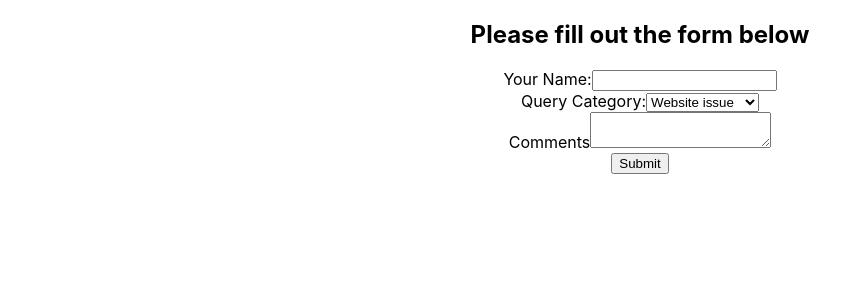
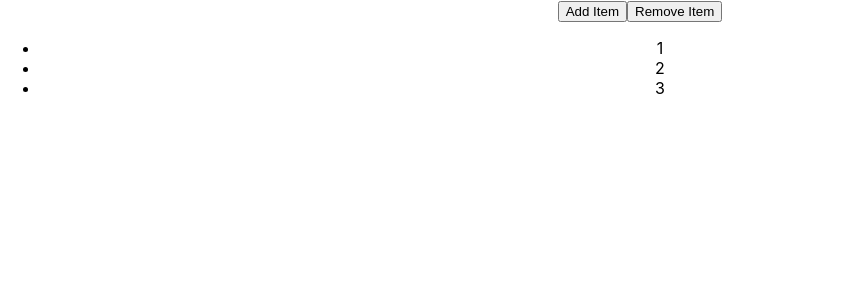
Before and after one commit to yoesk8/react-first-app, a React (Create React App) app in the folder my-app/: page / in a window 1280 px wide. Shown: the top 300 px of the page, without its empty margins (0-849 px from the left). Built offline with nearby package versions, Linux system fonts and the light colour scheme.

Commit message:
Created usestate with arrays component

```diff
--- a/my-app/src/App.js
+++ b/my-app/src/App.js
@@ -16,12 +16,13 @@
 import UncontrolledForm from './components/UncontrolledForm';
 import SearchBar from './components/SearchBar';
 import ControlledFormHooks from './components/ControlledFormHooks';
+import UseStateWithArrays from './components/UseStateWithArrays';
 
 
 function App() {
   return (
     <div className="App">
-      <ControlledFormHooks/>
+      <UseStateWithArrays/>
     </div>
   );
 }
--- /dev/null
+++ b/my-app/src/components/UseStateWithArrays.js
@@ -0,0 +1,30 @@
+import React, {useState} from 'react'
+
+function UseStateWithArrays() {
+    const [nums, setNums] = useState([1,2,3]);
+    const addNums = ()=>{
+        setNums([...nums, nums.length + 1])
+    }
+    const reduceNums = ()=>{
+        setNums(nums.filter((item, idx) => {
+            return idx !== nums.length - 1;
+        })
+        )
+    }
+  return (
+    <div>
+        <button onClick={addNums}>
+                Add Item
+        </button>
+        <button onClick={reduceNums}>
+                Remove Item
+        </button>
+        <ul>
+        {nums.map(num=> <li key={num}>{num}</li>)}
+        </ul>
+
+    </div>
+  )
+}
+
+export default UseStateWithArrays
```
